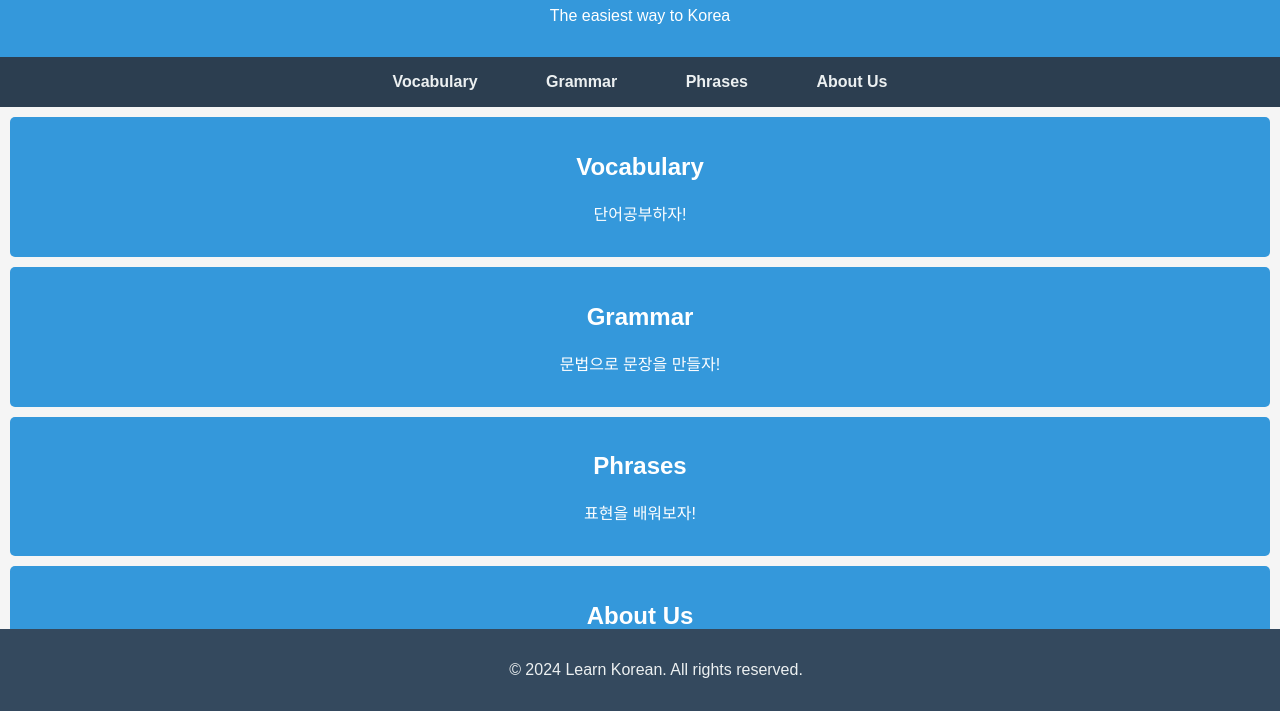
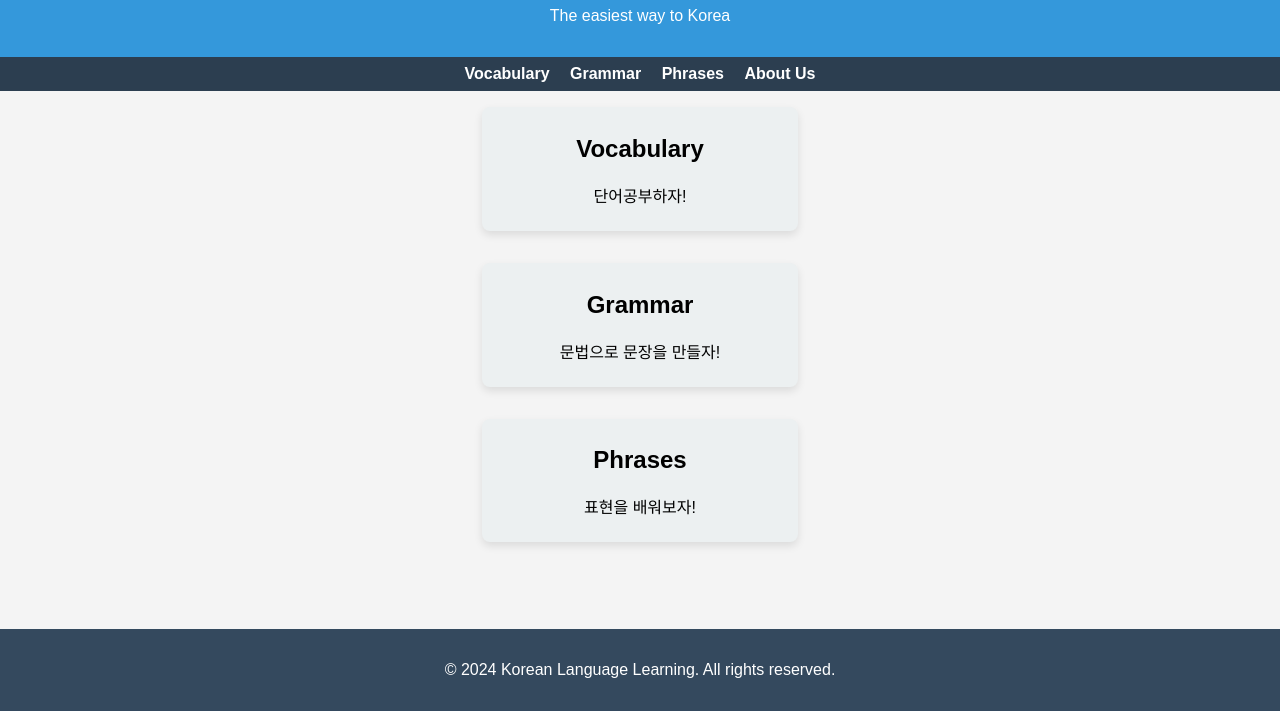
Before and after one commit to yoozahang/korea, a plain HTML site: page vocabulary.html in a window 1280 px wide. Shown: the part 89-800 px from the top of the page. Drawn offline with Linux system fonts and the light colour scheme.

Commit message:
vocabulary page

```diff
--- a/vocabulary.html
+++ b/vocabulary.html
@@ -1,119 +1,188 @@
 <!DOCTYPE html>
 <html lang="en">
-
 <head>
     <meta charset="UTF-8">
     <meta name="viewport" content="width=device-width, initial-scale=1.0">
-    <title>Learn Korean</title>
+    <title>Korean Language Learning</title>
     <style>
         body {
+            display: flex;
+            flex-direction: column;
+            align-items: center;
             font-family: 'Arial', sans-serif;
             margin: 0;
             padding: 0;
-            background-color: #f5f5f5;
+            background-color: #f4f4f4;
         }
 
         header {
             background-color: #3498db;
+            width: 100%;
             color: #fff;
+            padding: 1em;
             text-align: center;
-            padding: 1em;
-        }
-
-        header a {
-            color: #fff;
-            text-decoration: none;
-        }
-
-        header a:hover {
-            text-decoration: underline;
         }
 
         nav {
             background-color: #2c3e50;
-            color: #ecf0f1;
+            color: #fff;
+            text-align: center;
+            padding: 0.5em;
+            width: 100%;
+        }
+
+        nav a {
+            color: #fff;
+            text-decoration: none;
+            font-weight: bold;
+            margin: 0 0.5em;
+        }
+
+        nav a:hover {
+            background-color: #21272c;
+        }
+
+        section {
+            margin: 1em;
+            padding: 1em 3em;
+            width: 300px;
+            text-align: center;
+            background-color: #ecf0f1;
+            border-radius: 8px;
+            box-shadow: 0 4px 8px rgba(0, 0, 0, 0.1);
+            cursor: pointer;
+            transition: background-color 0.3s ease;
+        }
+
+        section:hover {
+            background-color: #d5d8dc;
+        }
+
+        footer {
+            position: fixed;
+            bottom: 0;
+            width: 100%;
+            background-color: #34495e;
+            color: #fff;
             padding: 1em;
             text-align: center;
         }
 
-        nav a {
-            color: #ecf0f1;
-            text-decoration: none;
-            padding: 1em;
-            margin: 0 1em;
-            font-weight: bold;
+        @media(max-width: 550px){
+            nav a[href="#us"]{
+                display: none;
+            }
         }
 
-        section {
-            cursor: pointer;
-            background-color: #3498db;
-            color: #fff;
-            padding: 1em;
-            text-align: center;
-            border: none;
-            border-radius: 5px;
-            margin: 10px;
-            transition: background-color 0.3s ease;
+        @media(max-width: 275px){
+            nav a{
+                margin: 0 0.3em;
+                font-size: 12px;
+            }
         }
 
-        section:hover {
-            background-color: #2980b9;
+        @media(max-height: 830px){
+            section#us{
+                display: none;
+            }
+            section {
+                padding:0.5em;
+                margin:1em;
+            }
         }
 
-        footer {
-            background-color: #34495e;
-            color: #ecf0f1;
-            text-align: center;
-            padding: 1em;
-            position: fixed;
-            bottom: 0;
-            width: 100%;
+        @media(max-height: 715px){
+            section {
+                margin:0.5em;
+            }
+            p{
+                margin: 0.5em;
+            }
+            h2{
+                margin:0.7em;
+            }
         }
+
+        @media(max-height: 590px){
+            footer{
+                padding: 0.2em;
+            }
+            section {
+                margin:0.35em;
+            }
+            p{
+                margin:0.3em;
+            }
+            h2{
+                margin:0.4em;
+            }
+            h1{
+                margin:0.5em;
+            }
+        }
+
+        @media(max-height: 450px){
+            p{
+                display: none;
+            }
+        }
+
+        @media(max-height: 10px){
+            header p{
+                display: none;
+            }
+        }
+
+        @media(max-height: 10px){
+            section {
+                padding:0.3em;
+            }
+            header h1{
+                margin:0;
+            }
+        }
+
     </style>
 </head>
-
 <body>
     <header>
-        <a href="https://yoozahang.github.io/korea/">
-            <h1>Learn Korean</h1>
-            <p>The easiest way to Korea</p>
-        </a>
+        <h1>Learn Korean</h1>
+        <p>The easiest way to Korea</p>
     </header>
 
     <nav>
-        <a href="https://yoozahang.github.io/vocabulary/">Vocabulary</a>
+        <a href="#vocabulary">Vocabulary</a>
         <a href="#grammar">Grammar</a>
         <a href="#phrases">Phrases</a>
-        <a href="#about">About Us</a>
+        <a href="#us">About Us</a>
     </nav>
 
     <section id="vocabulary">
         <h2>Vocabulary</h2>
         <p>단어공부하자!</p>
-        <!-- Add content or links related to vocabulary here -->
+        <!-- Add more content here -->
     </section>
 
     <section id="grammar">
         <h2>Grammar</h2>
         <p>문법으로 문장을 만들자!</p>
-        <!-- Add content or links related to grammar here -->
+        <!-- Add more content here -->
     </section>
 
     <section id="phrases">
         <h2>Phrases</h2>
         <p>표현을 배워보자!</p>
-        <!-- Add content or links related to phrases here -->
+        <!-- Add more content here -->
     </section>
 
-    <section id="about">
+    <section id="us">
         <h2>About Us</h2>
-        <p>I want to help you study korean language.</p>
-        <!-- Add content or links related to about us here -->
+        <p>I want to help you study korean language</p>
+        <!-- Add more content here -->
     </section>
 
     <footer>
-        <p>&copy; 2024 Learn Korean. All rights reserved.</p>
+        <p>&copy; 2024 Korean Language Learning. All rights reserved.</p>
     </footer>
 </body>
-
 </html>
```
